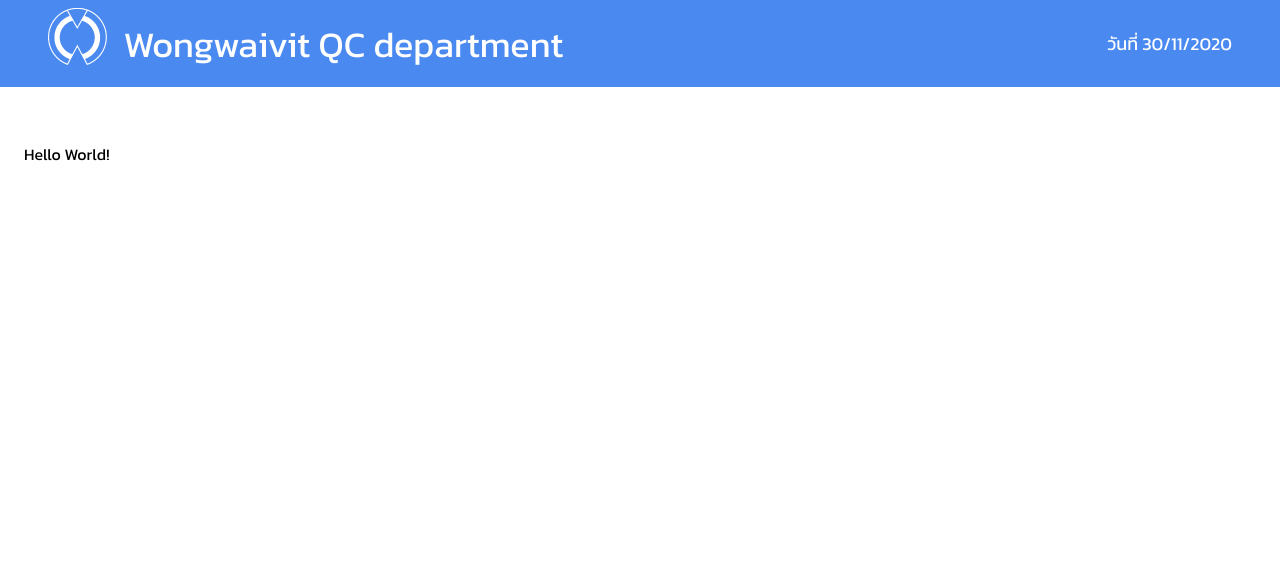
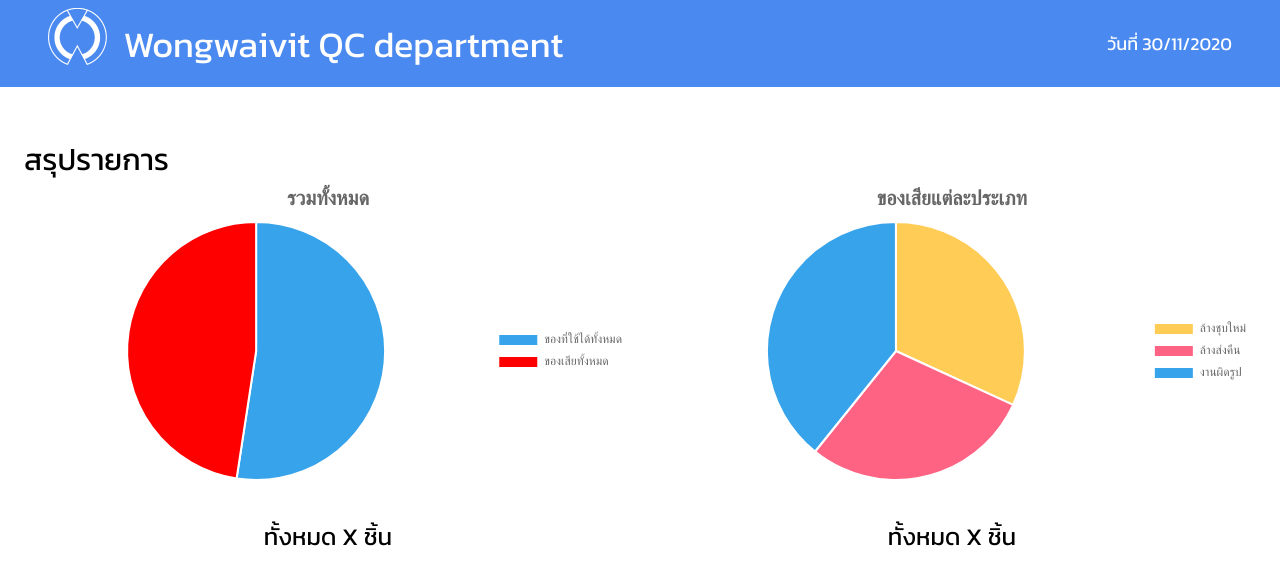
Before and after one commit to PurinatG-01/wong-wai-vit, a Next.js app: page /showSummary/summary in a window 1280 px wide. Shown: the top 584 px of the page. Built offline with nearby package versions, Linux system fonts and the light colour scheme.

Commit message:
Add chart for summary UI

```diff
--- a/components/ShowSummary.js
+++ b/components/ShowSummary.js
@@ -1,9 +1,122 @@
 import React, { useState, useEffect } from 'react'
+
+// Material UI
+import Typography from '@material-ui/core/Typography';
+import Grid from '@material-ui/core/Grid'
+import Box from '@material-ui/core/Box';
+
+// Chart.js
+import { Pie } from 'react-chartjs-2';
+import ChartDataLabels from 'chartjs-plugin-datalabels';
+
+// Motion and Styles
+import styled from "styled-components"
+import { motion } from "framer-motion"
+
+
+const TopBar = styled(motion.div)`
+    display: flex;
+    justify-content: space-between;
+    align-items: center;
+    width: 100%;
+`
+
+const allData = {
+    labels: ['ของที่ใช้ได้ทั้งหมด', 'ของเสียทั้งหมด'],
+    datasets: [
+      {
+        backgroundColor: [
+          '#36a3eb',
+          'red'
+        ],
+        data: [65, 59]
+      }
+    ]
+  }
+
+const dataSeparate = {
+    labels: ['ล้างชุบใหม่', 'ล้างส่งคืน', 'งานผิดรูป'],
+    datasets: [
+      {
+        backgroundColor: [
+          '#ffcd56',
+          '#ff6384',
+          '#36a3eb'
+        ],
+        data: [65, 59, 80]
+      }
+    ]
+}
 
 export default function showSummary() {
     return (
-        <div>
-            Hello World!
-        </div>
+        <>
+            <TopBar>
+                <Typography variant="h3">สรุปรายการ</Typography>
+            </TopBar>
+            <Grid container spacing={2}>
+                <Grid item xs = {6}>
+                    <Pie
+                        data={allData}
+                        options={{
+                            title:{
+                                display:true,
+                                text:'รวมทั้งหมด',
+                                fontSize:20
+                            },
+                            legend:{
+                                display:true,
+                                position:'right'
+                            },
+                            plugins: {
+                                datalabels: {
+                                  display: true,
+                                  backgroundColor: '#fff',
+                                  borderRadius: 3,
+                                  font: {
+                                    size: 18,
+                                  },
+                                  color: '#000'
+                                },
+                            }
+                        }}
+                    />
+                    <Box m={2} pt={3}>
+                        <Typography variant="h5" align="center"> ทั้งหมด X ชิ้น </Typography>
+                    </Box>
+                </Grid>
+                <Grid item xs ={6} >
+                    <Pie
+                        data={dataSeparate}
+                        options={{
+                            title:{
+                                display:true,
+                                text:'ของเสียแต่ละประเภท',
+                                fontSize:20
+                            },
+                            legend:{
+                                display:true,
+                                position:'right'
+                            },
+                            plugins: {
+                                datalabels: {
+                                  display: true,
+                                  backgroundColor: '#fff',
+                                  borderRadius: 3,
+                                  font: {
+                                    size: 18,
+                                  },
+                                  color: '#000'
+                                },
+                            }
+                        }}
+                    />
+                    <Box m={2} pt={3}>
+                        <Typography variant="h5" align="center"> ทั้งหมด X ชิ้น </Typography>
+                    </Box>
+                </Grid>
+            </Grid>
+
+        </>
     )
 }
--- a/package.json
+++ b/package.json
@@ -13,10 +13,13 @@
     "@material-ui/icons": "^4.9.1",
     "@material-ui/lab": "^4.0.0-alpha.56",
     "@material-ui/pickers": "^3.2.10",
+    "chart.js": "^2.9.4",
+    "chartjs-plugin-datalabels": "^0.7.0",
     "firebase": "^8.0.2",
     "framer-motion": "^2.9.4",
     "next": "10.0.1",
     "react": "17.0.1",
+    "react-chartjs-2": "^2.11.1",
     "react-dom": "17.0.1",
     "styled-components": "^5.2.1"
   }
```
Also changed, not shown: 2 other files (tests, documents, lock files or other folders).
